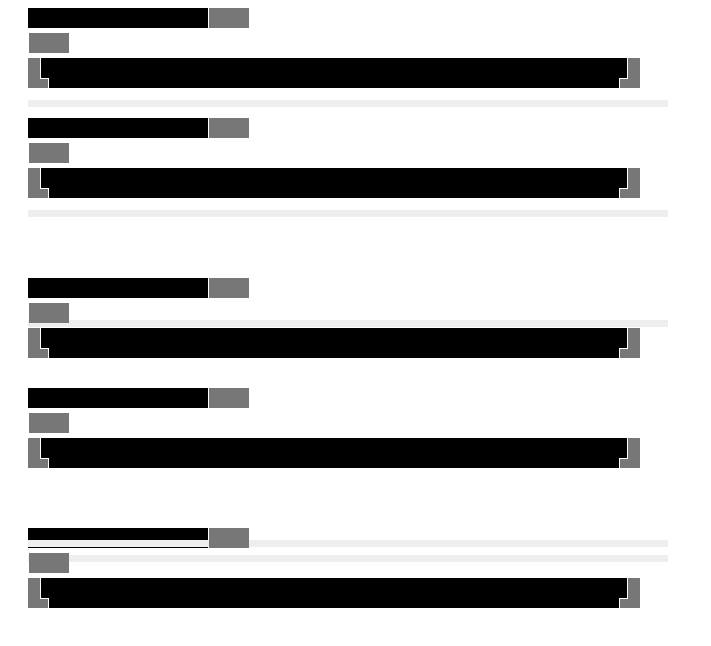
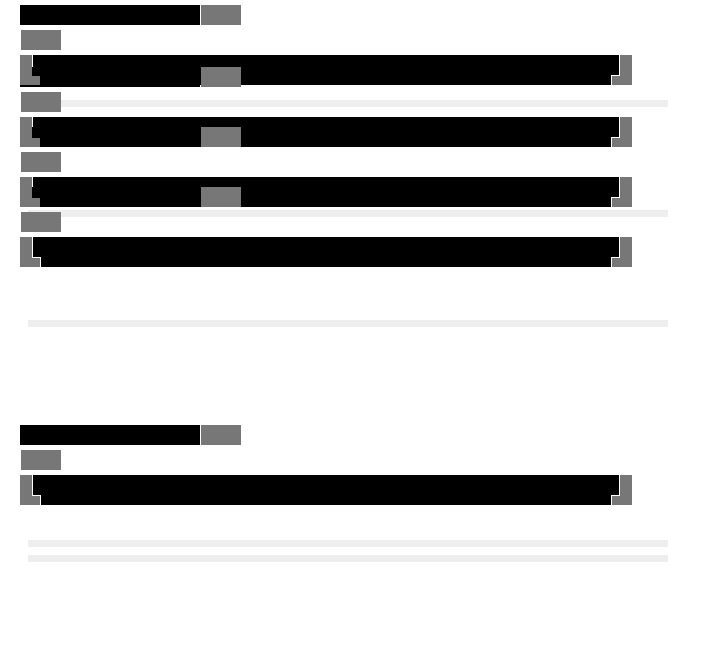
Before and after one commit to rskew/modal-synth, a plain HTML site: page resources/public/index.html in a window 1280 px wide. Shown: the whole page, without its empty margins (0-711 px from the left). Drawn offline with Linux system fonts and the light colour scheme.

Commit message:
Trying to fix layout when deployed

```diff
--- a/resources/public/css/style.css
+++ b/resources/public/css/style.css
@@ -32,14 +32,16 @@
 }
 
 #channel1 {
-    position: relative;
+    /*position: relative;*/
+    position: absolute;
     left: 0;
     top: 0;
     width: var(--slider-width);
 }
 
 #channel2 {
-    position: relative;
+    /*position: relative;*/
+    position: absolute;
     left: 0;
     top: var(--channel-height);
     margin: 2px 0 0 0;
@@ -47,7 +49,8 @@
 }
 
 #channel3 {
-    position: relative;
+    /*position: relative;*/
+    position: absolute;
     left: 0;
     top: calc(2 * var(--channel-height));
     margin: 2px 0 0 0;
@@ -55,7 +58,8 @@
 }
 
 #channel4 {
-    position: relative;
+    /*position: relative;*/
+    position: absolute;
     left: 0;
     top: calc(3 * var(--channel-height));
     margin: 2px 0 0 0;
@@ -63,7 +67,8 @@
 }
 
 #channel-master {
-    position: relative;
+    /*position: relative;*/
+    position: absolute;
     left: 0;
     top: calc(60vh - var(--channel-height));
     width: var(--slider-width);
```
